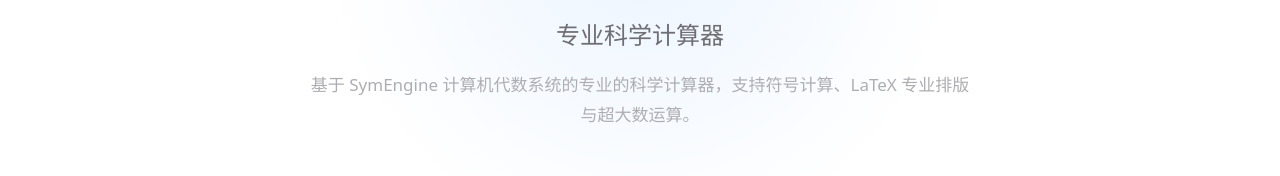
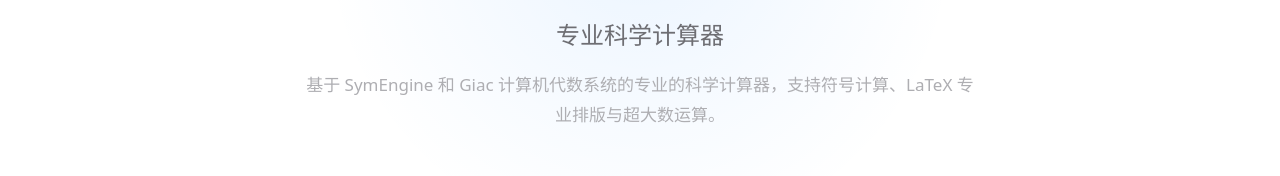
Before and after one commit to StarHeartY/CalcX-web, a React (Vite) app: page / in a window 1280 px wide. Shown: the part 466-642 px from the top of the page. Built offline with nearby package versions, Linux system fonts and the light colour scheme.

Commit message:
添加Giac

```diff
--- a/src/data/content.ts
+++ b/src/data/content.ts
@@ -17,7 +17,7 @@
   name: 'CalculatorX',
   tagline: '专业科学计算器',
   description:
-    '基于 SymEngine 计算机代数系统的专业的科学计算器，支持符号计算、LaTeX 专业排版与超大数运算。',
+    '基于 SymEngine 和 Giac 计算机代数系统的专业的科学计算器，支持符号计算、LaTeX 专业排版与超大数运算。',
   heroCta: '访问 GitHub',
   heroCtaUrl: 'https://github.com/StarHeartY/CalculatorX',
 } as const
```
